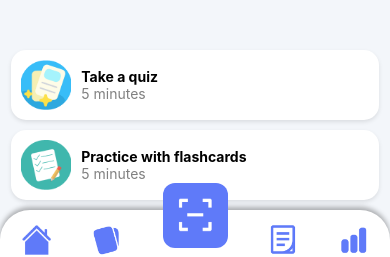
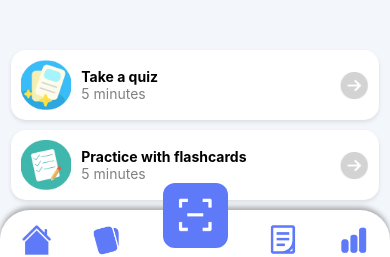
Before and after one commit to sapphiregaze/Intelli-Learn, a React Native app in the folder mobile/: screen /Test in a window 390 px wide. Shown: the part 554-811 px from the top of the page. Built offline with nearby package versions, Linux system fonts and the light colour scheme.

Commit message:
Fix Buttons

```diff
--- a/mobile/TestScreen.js
+++ b/mobile/TestScreen.js
@@ -78,6 +78,7 @@ export default function TestScreen() {
               <Text style={styles.taskButtonText}>Take a quiz</Text>
               <Text style={styles.taskButtonSubtext}>5 minutes</Text>
             </View>
+            <Image source={require('./assets/arrowright.png')} style={styles.arrowRightImage} />
           </TouchableOpacity>
 
           <TouchableOpacity style={styles.taskButton}>
@@ -86,6 +87,7 @@ export default function TestScreen() {
               <Text style={styles.taskButtonText}>Practice with flashcards</Text>
               <Text style={styles.taskButtonSubtext}>5 minutes</Text>
             </View>
+            <Image source={require('./assets/arrowright.png')} style={styles.arrowRightImage} />
           </TouchableOpacity>
         </View>
 
@@ -478,4 +480,10 @@ const styles = StyleSheet.create({
   taskButtonSubtext: {
     color: '#808080',
   },
+  arrowRightImage: {
+    width: 30, // Définissez la largeur souhaitée
+    height: 30, // Définissez la hauteur souhaitée
+    marginLeft: 'auto', // Pousse l'image vers la droite
+    resizeMode: 'contain' // Assurez que l'image s'adapte sans se déformer
+  },
 });
```
Also changed, not shown: mobile/assets/arrowright.png.
